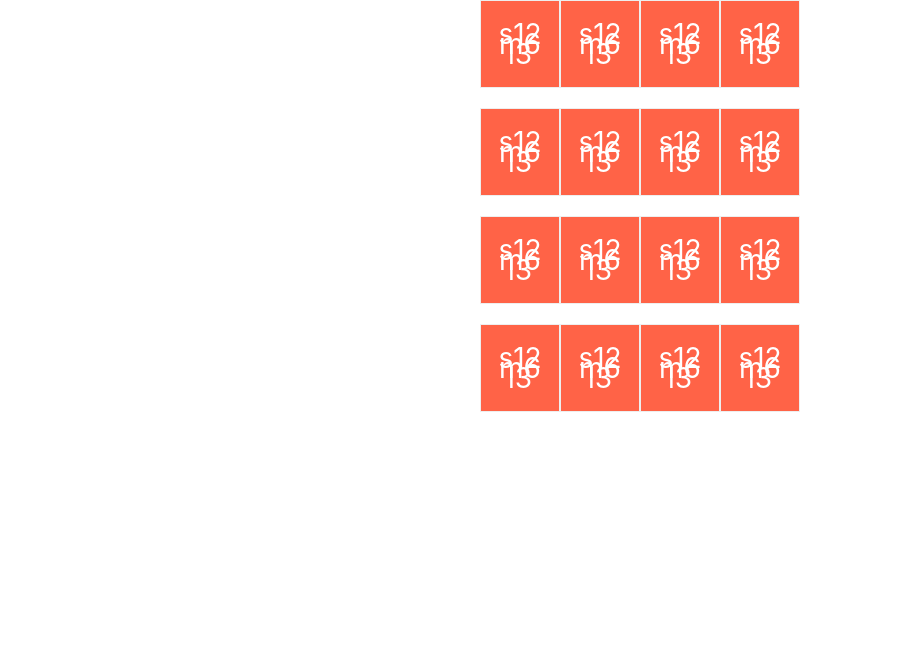
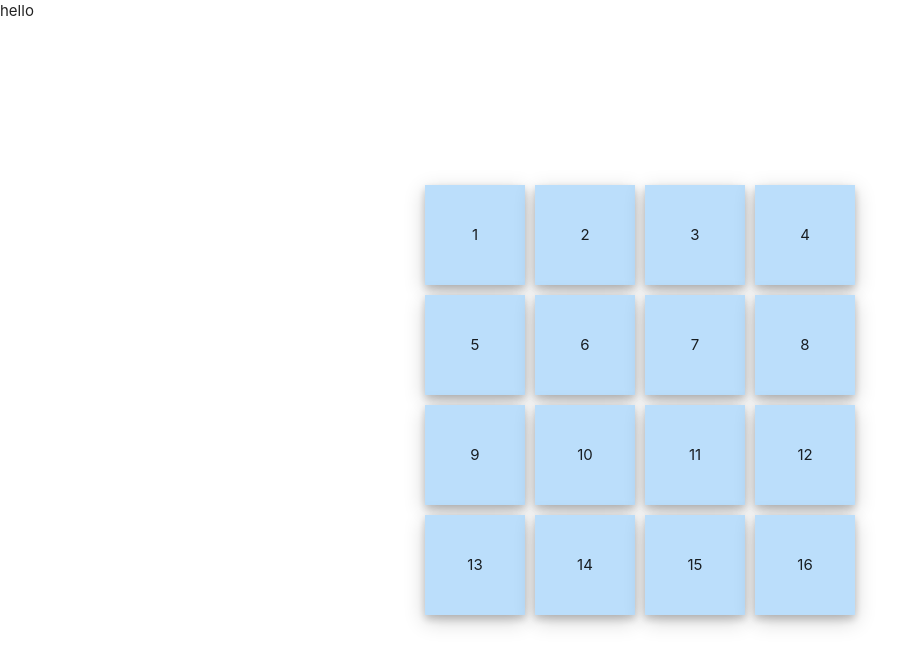
Before and after one commit to davidtenenbaum87/boggle-frontend, a PHP site: page / in a window 1280 px wide. Shown: the top 667 px of the page, without its empty margins (0-924 px from the left). Run offline with PHP 8.4, Linux system fonts and the light colour scheme.

Commit message:
added grid

```diff
--- a/index.html
+++ b/index.html
@@ -7,39 +7,49 @@
 
     <!-- Compiled and minified JavaScript -->
     <script src="https://cdnjs.cloudflare.com/ajax/libs/materialize/1.0.0-rc.2/js/materialize.min.js"></script>
+    <!-- <link rel="stylesheet" href="https://cdnjs.cloudflare.com/ajax/libs/semantic-ui/1.11.8/semantic.min.css"/>
+    <script src="https://cdnjs.cloudflare.com/ajax/libs/jquery/2.1.3/jquery.min.js"></script>
+    <script src="https://cdnjs.cloudflare.com/ajax/libs/semantic-ui/1.11.8/semantic.min.js"></script> -->
 
     <link rel="stylesheet" href="style.css">
 
   </head>
   <body>
+    <div class="wrapper">
+    <div class="board">
+      <div class="boggle-row one">
+        <div class="box" id="1">1</div>
+        <div class="box" id="2">2</div>
+        <div class="box" id="3">3</div>
+        <div class="box" id="4">4</div>
+      </div>
+      <div class="boggle-row">
+        <div class="box" id="5">5</div>
+        <div class="box" id="6">6</div>
+        <div class="box" id="7">7</div>
+        <div class="box" id="8">8</div>
+      </div>
+      <div class="boggle-row three">
+        <div class="box" id="9">9</div>
+        <div class="box" id="10">10</div>
+        <div class="box" id="11">11</div>
+        <div class="box" id="12">12</div>
+      </div>
+      <div class="boggle-row four">
+        <div class="box" id="13">13</div>
+        <div class="box" id="14">14</div>
+        <div class="box" id="15">15</div>
+        <div class="box" id="16">16</div>
+      </div>
+    </div>
+  </div>
 
-    <div class="row">
-       <div class="col s12 m6 l3"><p>s12 m6 l3</p></div>
-       <div class="col s12 m6 l3"><p>s12 m6 l3</p></div>
-       <div class="col s12 m6 l3"><p>s12 m6 l3</p></div>
-       <div class="col s12 m6 l3"><p>s12 m6 l3</p></div>
+    <div class="test">
+      <div class="">
+        hello
+      </div>
     </div>
-    <div class="row">
-      <div class="col s12 m6 l3"><p>s12 m6 l3</p></div>
-      <div class="col s12 m6 l3"><p>s12 m6 l3</p></div>
-      <div class="col s12 m6 l3"><p>s12 m6 l3</p></div>
-      <div class="col s12 m6 l3"><p>s12 m6 l3</p></div>
-    </div>
-    <div class="row">
-       <div class="col s12 m6 l3"><p>s12 m6 l3</p></div>
-       <div class="col s12 m6 l3"><p>s12 m6 l3</p></div>
-       <div class="col s12 m6 l3"><p>s12 m6 l3</p></div>
-       <div class="col s12 m6 l3"><p>s12 m6 l3</p></div>
-     </div>
-     <div class="row">
-        <div class="col s12 m6 l3"><p>s12 m6 l3</p></div>
-        <div class="col s12 m6 l3"><p>s12 m6 l3</p></div>
-        <div class="col s12 m6 l3"><p>s12 m6 l3</p></div>
-        <div class="col s12 m6 l3"><p>s12 m6 l3</p></div>
-      </div>
-
 
     <script src="src/index.js"></script>
-
   </body>
 </html>
--- a/style.css
+++ b/style.css
@@ -1,16 +1,28 @@
-.row  {
-    width: 25%;
-    margin-left: auto;
-    left: auto;
-    right: auto;
+.board {
+  position: fixed;
+  top: 50%;
+  left: 50%;
+
+  transform: translate(-50%, -50%);
+  text-align: center;
+  vertical-align: middle;
+  line-height: 90px;
 }
 
-.col {
-    border: 1px solid #eee;
-    text-align: center;
-    line-height: 10px;
-    font-size: 28px;
-    background-color: tomato;
-    color: white;
-    padding: 0;
+.boggle-row {
+  display: inline-flex;
+  flex-direction: row;
 }
+
+.box {
+  background-color: #bbdefb;
+  width: 100px;
+  height: 100px;
+  padding: 5px;
+  margin: 5px;
+  box-shadow: 0 4px 8px 0 rgba(0, 0, 0, 0.2), 0 6px 20px 0 rgba(0, 0, 0, 0.19);
+}
+
+.test {
+  clear: both;
+}
```
